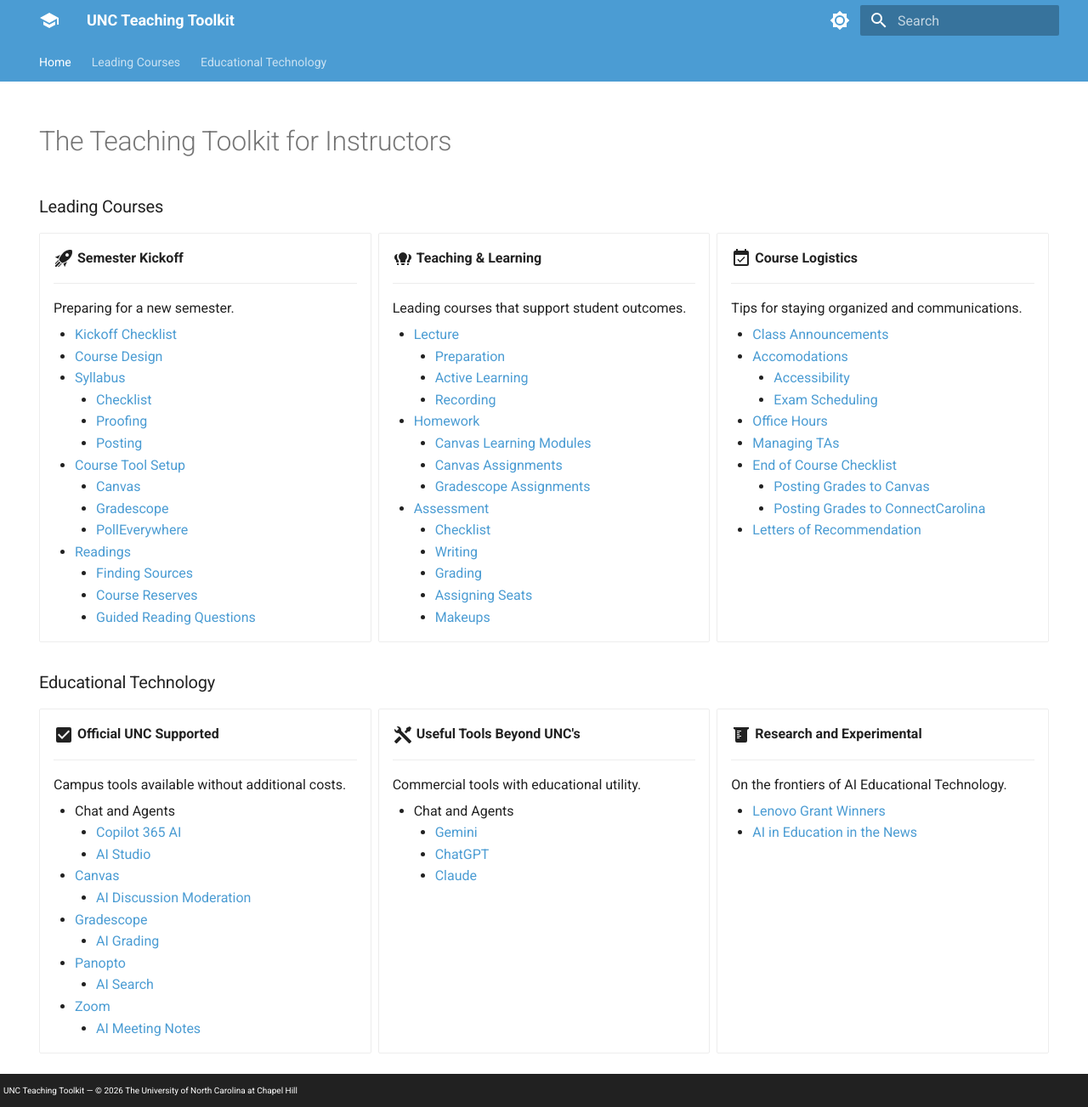
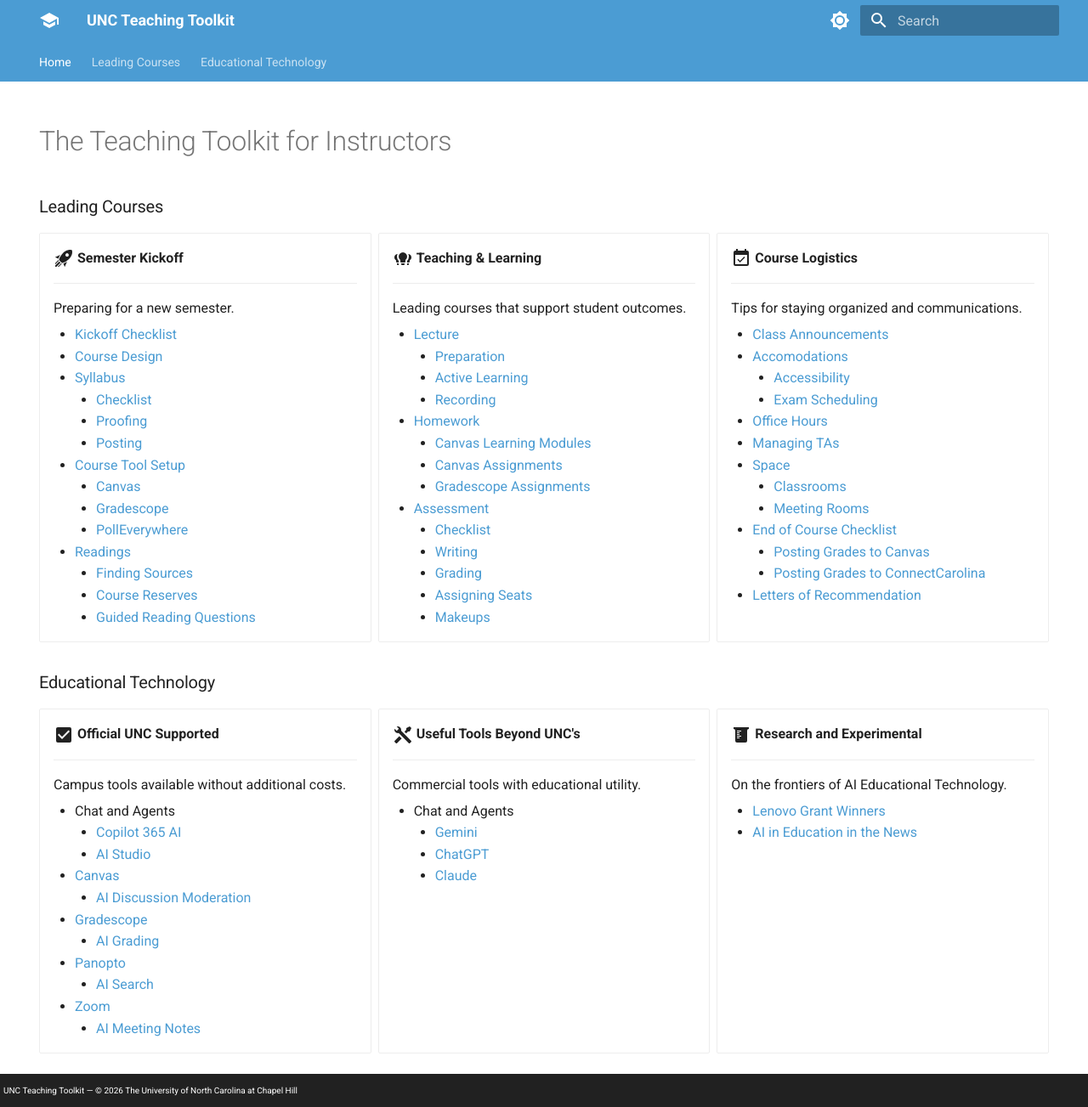
Before and after one commit to KrisJordan/teachingtoolkit, an MkDocs documentation site: the page built from docs/index.md, in a window 1280 px wide and 1303 px high. Shown: the whole window at 85% size. Built offline with MkDocs 1.6.1 and Material for MkDocs 9.7.7, drawn with Linux system fonts in a browser that asks for light colours.

Commit message:
docs: add a space heading

```diff
--- a/docs/index.md
+++ b/docs/index.md
@@ -64,6 +64,9 @@ hide:
         - [Exam Scheduling]()
     - [Office Hours]()
     - [Managing TAs]()
+    - [Space]()
+        - [Classrooms]()
+        - [Meeting Rooms]()
     - [End of Course Checklist](after/end-checklist.md)
         - [Posting Grades to Canvas]()
         - [Posting Grades to ConnectCarolina]()
```
